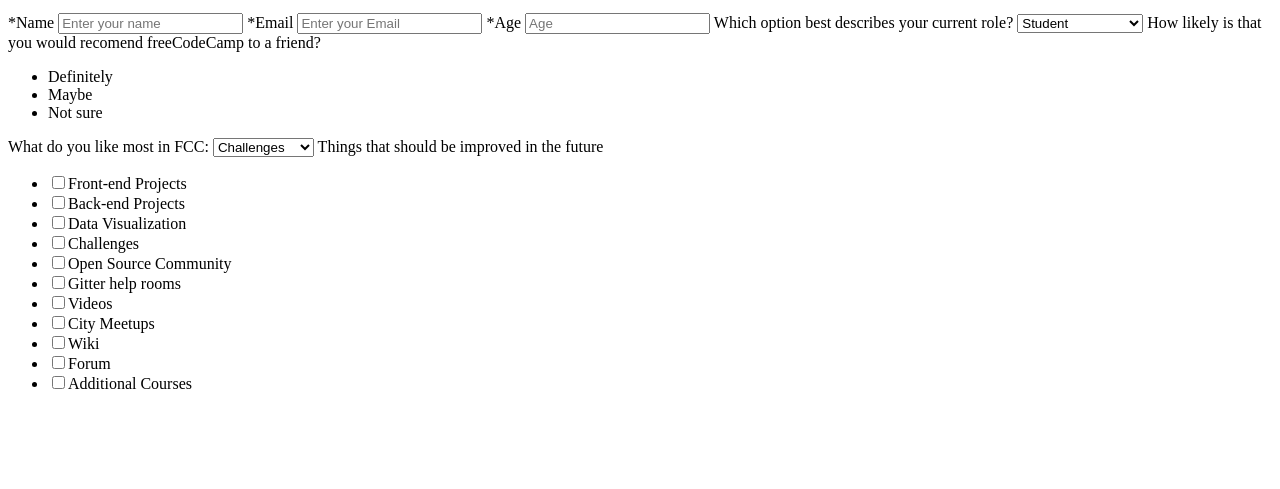
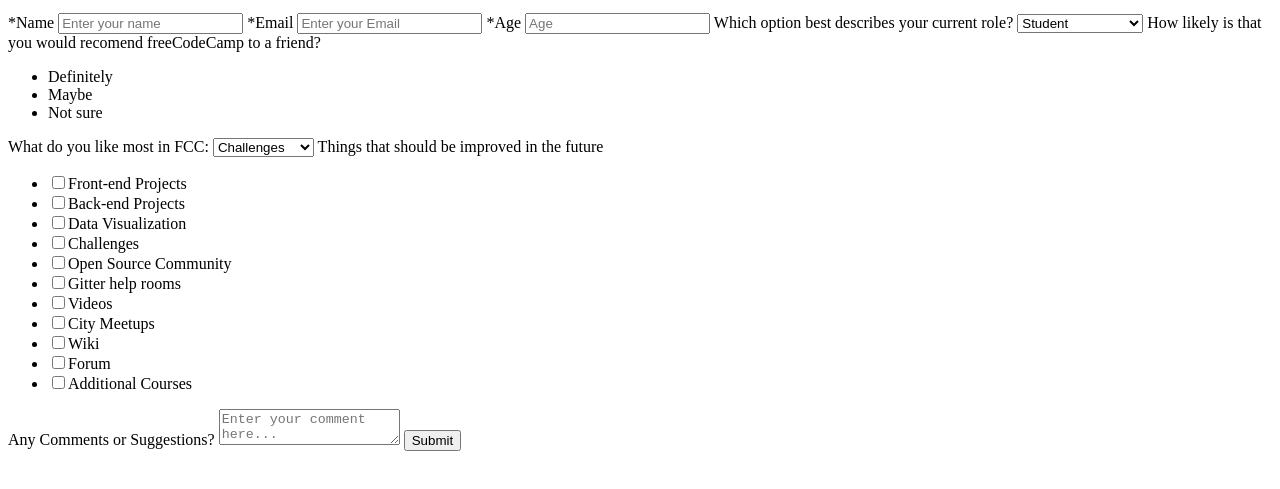
Before and after one commit to dvignoles/free-code-camp, a plain HTML site: page survey/index.html in a window 1280 px wide. Shown: the part 87-576 px from the top of the page. Drawn offline with Linux system fonts and the light colour scheme.

Commit message:
add suggestions input & submit button

```diff
--- a/survey/index.html
+++ b/survey/index.html
@@ -50,7 +50,10 @@
             <li><input type="checkbox">Wiki</li>
             <li><input type="checkbox">Forum</li>
             <li><input type="checkbox">Additional Courses</li>
+        </ul>
+        <label>Any Comments or Suggestions?</label>
+        <textarea placeholder="Enter your comment here..."></textarea>
 
-        </ul>
+        <button>Submit</button>
     </form>
 </div>
```
